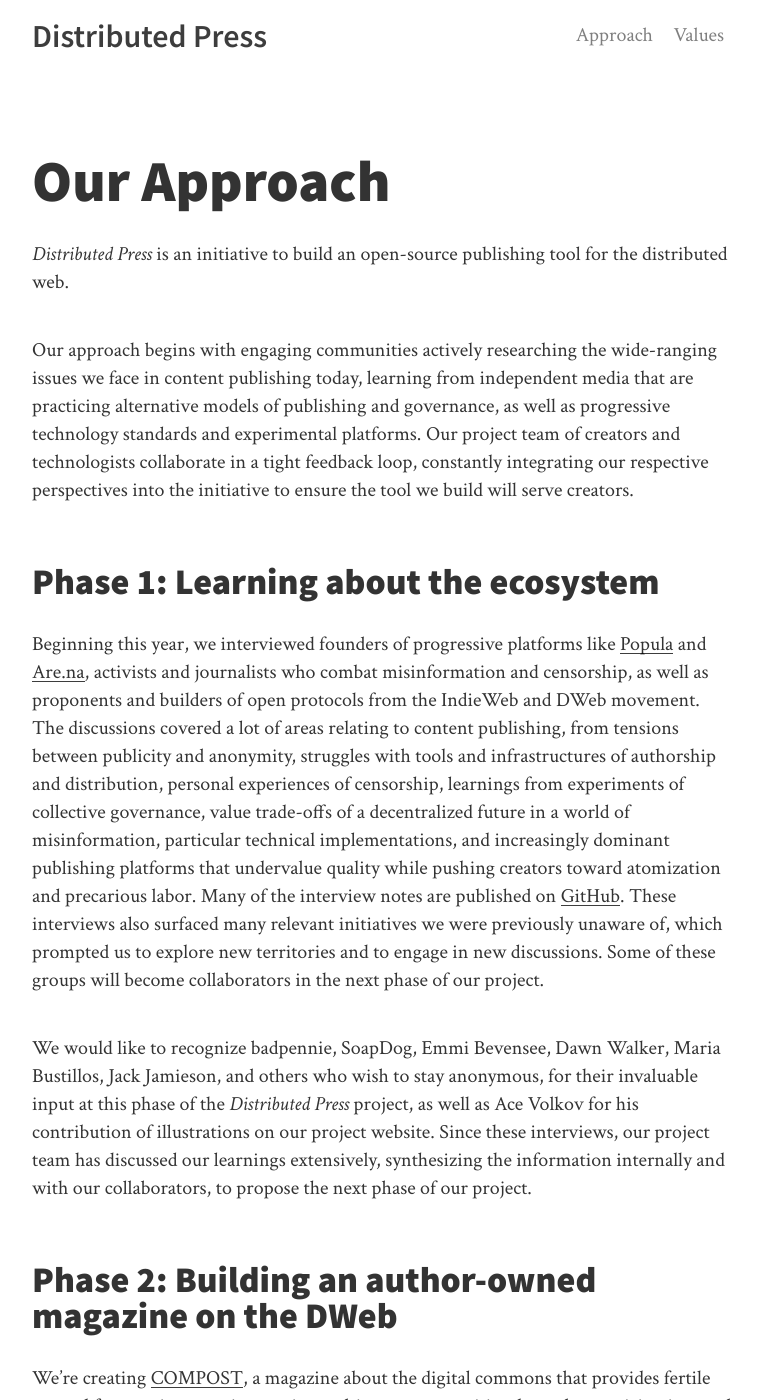
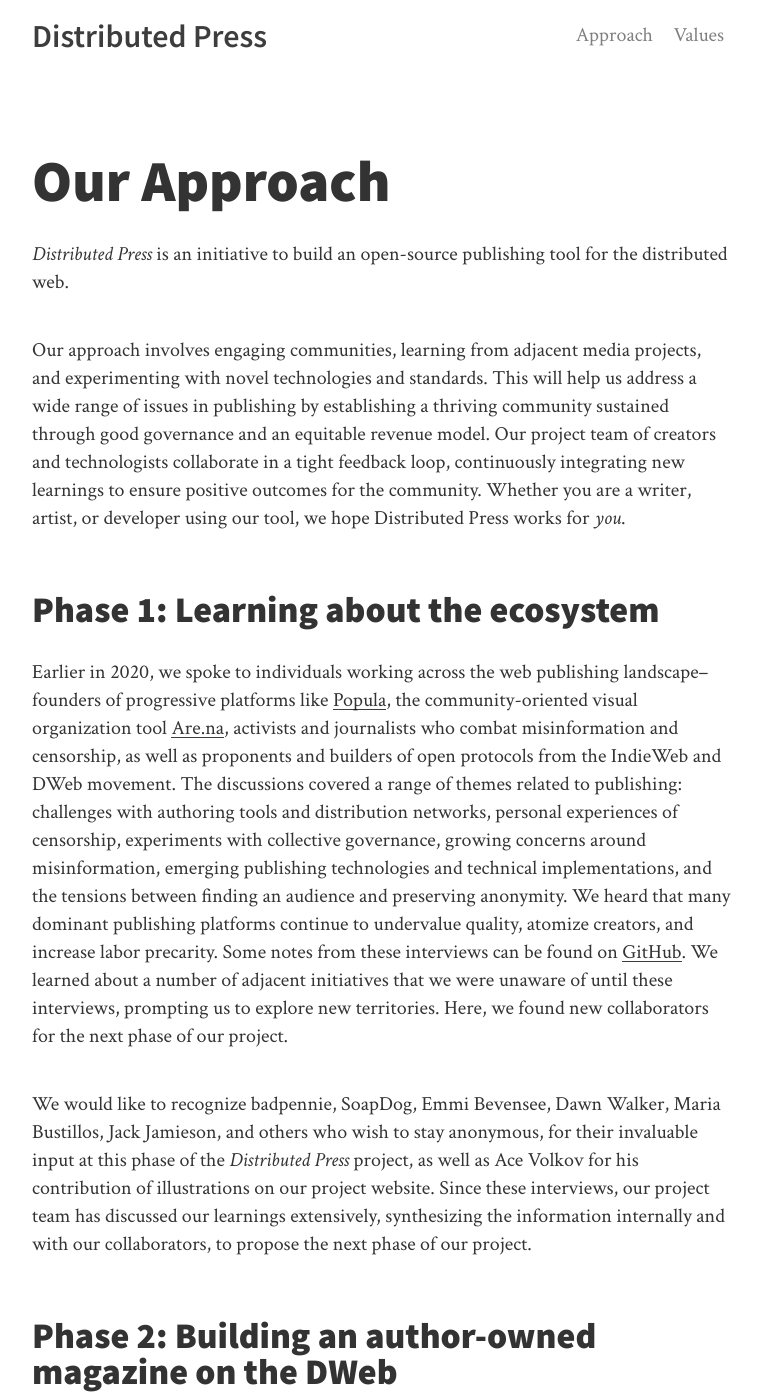
Before and after one commit to hyphacoop/distributed.press, a Jekyll site: the page built from approach.md, in a window 1280 px wide and 1400 px high. Shown: the whole window, without its empty margins (258-1020 px from the left). Built offline with Jekyll 4.4.1, drawn with Linux system fonts in a browser that asks for light colours; nearby versions of some CDN libraries; some of the changed text lies outside the part shown.

Commit message:
Apply suggestions from code review
Co-authored-by: Udit Vira <udit.vira@gmail.com>

```diff
--- a/approach.md
+++ b/approach.md
@@ -5,15 +5,15 @@
 
 _Distributed Press_ is an initiative to build an open-source publishing tool for the distributed web.
 
-Our approach begins with engaging communities actively researching the wide-ranging issues we face in content publishing today, learning from independent media that are practicing alternative models of publishing and governance, as well as progressive technology standards and experimental platforms.
-Our project team of creators and technologists collaborate in a tight feedback loop, constantly integrating our respective perspectives into the initiative to ensure the tool we build will serve creators.
+Our approach involves engaging communities, learning from adjacent media projects, and experimenting with novel technologies and standards. This will help us address a wide range of issues in publishing by establishing a thriving community sustained through good governance and an equitable revenue model.
+Our project team of creators and technologists collaborate in a tight feedback loop, continuously integrating new learnings to ensure positive outcomes for the community. Whether you are a writer, artist, or developer using our tool, we hope Distributed Press works for _you_.
 
 ## Phase 1: Learning about the ecosystem
 
-Beginning this year, we interviewed founders of progressive platforms like [Popula](https://popula.com) and [Are.na](http://are.na), activists and journalists who combat misinformation and censorship, as well as proponents and builders of open protocols from the IndieWeb and DWeb movement.
-The discussions covered a lot of areas relating to content publishing, from tensions between publicity and anonymity, struggles with tools and infrastructures of authorship and distribution, personal experiences of censorship, learnings from experiments of collective governance, value trade-offs of a decentralized future in a world of misinformation, particular technical implementations, and increasingly dominant publishing platforms that undervalue quality while pushing creators toward atomization and precarious labor.
-Many of the interview notes are published on [GitHub](https://github.com/hyphacoop/distributed.press/blob/master/interviews.md).
-These interviews also surfaced many relevant initiatives we were previously unaware of, which prompted us to explore new territories and to engage in new discussions. Some of these groups will become collaborators in the next phase of our project.
+Earlier in 2020, we spoke to individuals working across the web publishing landscape–founders of progressive platforms like [Popula](https://popula.com), the community-oriented visual organization tool [Are.na](http://are.na), activists and journalists who combat misinformation and censorship, as well as proponents and builders of open protocols from the IndieWeb and DWeb movement.
+The discussions covered a range of themes related to publishing: challenges with authoring tools and distribution networks, personal experiences of censorship, experiments with collective governance, growing concerns around misinformation, emerging publishing technologies and technical implementations, and the tensions between finding an audience and preserving anonymity. We heard that many dominant publishing platforms continue to undervalue quality, atomize creators, and increase labor precarity.
+Some notes from these interviews can be found on [GitHub](https://github.com/hyphacoop/distributed.press/blob/master/interviews.md).
+We learned about a number of adjacent initiatives that we were unaware of until these interviews, prompting us to explore new territories. Here, we found new collaborators for the next phase of our project.
 
 We would like to recognize badpennie, SoapDog, Emmi Bevensee, Dawn Walker, Maria Bustillos, Jack Jamieson, and others who wish to stay anonymous, for their invaluable input at this phase of the _Distributed Press_ project, as well as Ace Volkov for his contribution of illustrations on our project website.
 Since these interviews, our project team has discussed our learnings extensively, synthesizing the information internally and with our collaborators, to propose the next phase of our project.
@@ -22,7 +22,7 @@
 
 We're creating [COMPOST](https://compost.digital), a magazine about the digital commons that provides fertile ground for creative experimentation, cultivates communities that value participation, and celebrates the labor of regeneration and care.
 
-In recognition that quality content is often the work of sustainable teams of authors, editors, artists, and photographers, the tool we build for creators must enable reliable livelihoods and democratic governance.
+In recognition that quality content is often the work of diverse teams of authors, editors, artists, and photographers, the tool we build must enable reliable livelihoods and democratic participation for all.
 These ambitions are in common with our vision of a sustainable open Web and the labor behind the free software that enables it.
 
 _Distributed Press_ will publish content to the World Wide Web and Distributed Web, while giving authors greater control over monetization through democratic ownership of online publications, and we will prototype our publishing tools and practices through COMPOST.
```
